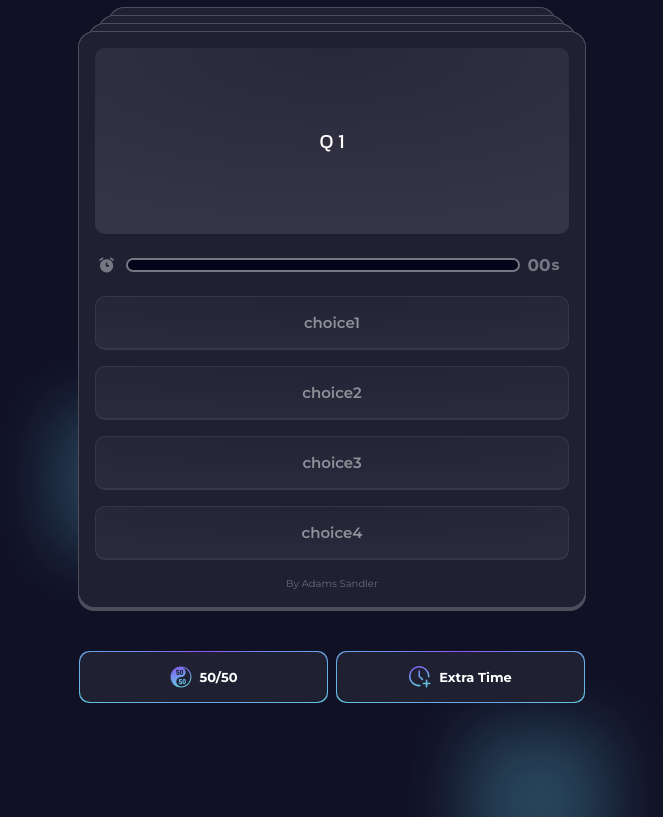
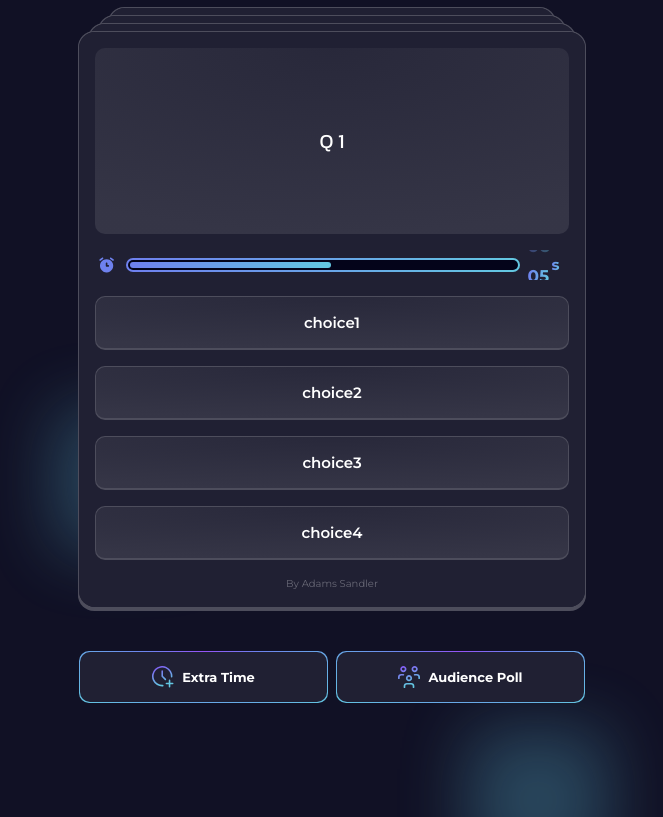
Before and after one commit to witswin/frontend-mini-app, a Next.js app: page /quiz/1/1 in a window 1280 px wide. Shown: the whole page, without its empty margins (308-971 px from the left). Built offline with nearby package versions, Linux system fonts and the light colour scheme.

Commit message:
feat: :sparkles: Add extra time & stats hint

```diff
--- a/src/components/ChoiceButton.tsx
+++ b/src/components/ChoiceButton.tsx
@@ -1,14 +1,14 @@
-import { useQuestionData } from "@/modules/question/hooks";
-import { QUESTION_STATE } from "@/types";
+import { useHints, useQuestionData } from "@/modules/question/hooks";
+import { HINTS, QUESTION_STATE } from "@/types";
 import { Box, Button, ButtonProps, Text } from "@chakra-ui/react";
 import { motion } from "framer-motion";
 import React, { Dispatch, SetStateAction, useMemo } from "react";
 
 interface ChoiceButtonProps extends ButtonProps {
-  percentage?: number;
   buttonInfo: {
     title: string;
     id: string;
+    stats: string;
   };
   selectedChoice: string;
   setSelectedChoice: Dispatch<SetStateAction<string>>;
@@ -26,12 +26,22 @@
 
 export const ChoiceButton = ({
   buttonInfo,
-  percentage,
   selectedChoice,
   setSelectedChoice,
   ...buttonProps
 }: ChoiceButtonProps) => {
   const { questions, activeQuestionId } = useQuestionData();
+  const hints = useHints();
+
+  const showStatsHint = useMemo(
+    () =>
+      hints.usedHints.find(
+        (item) =>
+          item.hintType === HINTS.stats && item.questionId === activeQuestionId
+      ),
+    [activeQuestionId, hints.usedHints]
+  );
+
   const { state, correct } = questions.find(
     (item) => item.id === activeQuestionId
   );
@@ -61,7 +71,6 @@
     [correct, selectedChoice]
   );
 
-
   return (
     <Button
       variant={variant[state]}
@@ -74,7 +83,8 @@
         (state === QUESTION_STATE.freeze &&
           +selectedChoice !== +buttonInfo.id) ||
         (state === QUESTION_STATE.answered &&
-          (+buttonInfo.id !== correct && +selectedChoice !== +buttonInfo.id))
+          +buttonInfo.id !== correct &&
+          +selectedChoice !== +buttonInfo.id)
       }
       as={motion.button}
       key={state}
@@ -86,20 +96,22 @@
     >
       {buttonInfo.title}
 
-      {!!percentage && state === QUESTION_STATE.default && (
+      {state !== QUESTION_STATE.freeze &&
+        state !== QUESTION_STATE.answered &&
+        showStatsHint && (
           <>
             <Box
               position="absolute"
               left="0"
               borderLeftRadius="8px"
-            borderRightRadius={percentage === 100 ? "8px" : "0"}
+              borderRightRadius={+buttonInfo.stats === 100 ? "8px" : "0"}
               zIndex={-1}
               h="full"
-            w={`${percentage}%`}
+              w={`${buttonInfo.stats}%`}
               bg="rgba(256, 256, 256, 0.2)"
             />
             <Text fontSize="md" color="gray.0" position="absolute" right="12px">
-            {percentage}%
+              {buttonInfo.stats}%
             </Text>
           </>
         )}
--- a/src/components/HintButtons.tsx
+++ b/src/components/HintButtons.tsx
@@ -1,7 +1,13 @@
 import { Button, HStack, Text, VStack } from "@chakra-ui/react";
-import React, { useMemo } from "react";
+import React, { useEffect, useMemo, useState } from "react";
 import { ClockPlus, FiftyFifty, UsersGroup } from "./Icons";
 import { HINTS } from "@/types";
+import {
+  useCounterDispatch,
+  useHintsDispatch,
+  useQuestionData,
+} from "@/modules/question/hooks";
+import { AnimatePresence, motion } from "framer-motion";
 
 export const HintButton = ({
   hintType,
@@ -10,6 +16,10 @@
   hintType: HINTS;
   isDisabled?: boolean;
 }) => {
+  const hintDispatch = useHintsDispatch();
+  const counterDispatch = useCounterDispatch();
+  const { activeQuestionId } = useQuestionData();
+
   const selectedHint: {
     [key in HINTS]: {
       headline: string;
@@ -32,20 +42,47 @@
     }),
     [isDisabled]
   );
+  const [showExtraTime, setShowExtraTime] = useState(false);
+
+  useEffect(() => {
+    if (showExtraTime) {
+      setTimeout(() => {
+        setShowExtraTime(false);
+      }, 2000);
+    }
+  }, [showExtraTime]);
 
   return (
+    <>
       <VStack
         p="1px"
         borderRadius="10px"
         as={Button}
         variant="ghost"
         isDisabled={isDisabled}
-      _disabled={{ bg: "gray.400", opacity: "1" }}
+        _disabled={{
+          "&>div": {
+            bg: "glassBackground",
+          },
+        }}
         _hover={{ bg: "primaryRadial" }}
         _focus={{ bg: "primaryRadial" }}
         bg={"primaryRadial"}
         h="52px"
         w="full"
+        onClick={() => {
+          if (hintType === HINTS.extraTime) {
+            setShowExtraTime(true);
+            counterDispatch((prev) => prev + 3);
+          }
+          hintDispatch((prev) => ({
+            ...prev,
+            usedHints: [
+              ...prev.usedHints,
+              { hintType, questionId: activeQuestionId },
+            ],
+          }));
+        }}
       >
         <HStack
           bg="gray.700"
@@ -68,5 +105,35 @@
           </Text>
         </HStack>
       </VStack>
+      <AnimatePresence>
+        {hintType === HINTS.extraTime && showExtraTime && (
+          <motion.div
+            style={{
+              position: "absolute",
+              bottom: 0,
+              right: 0,
+              width: 42,
+              height: 42,
+              borderRadius: "50%",
+              backgroundImage: "var(--chakra-colors-primaryRadial)",
+              display: "flex",
+              justifyContent: "center",
+              alignItems: "center",
+            }}
+            initial={{ opacity: 0 }}
+            animate={{
+              y: [0, -100, -200],
+              x: [0, -20, 0],
+              opacity: [1, 1, 0],
+            }}
+            transition={{ duration: 2, ease: "linear" }}
+          >
+            <Text fontWeight="600" color="gray.0" fontSize="md">
+              +3 s
+            </Text>
+          </motion.div>
+        )}
+      </AnimatePresence>
+    </>
   );
 };
--- a/src/modules/question/context.tsx
+++ b/src/modules/question/context.tsx
@@ -1,4 +1,4 @@
-import { QUESTION_STATE } from "@/types";
+import { HINTS, QUESTION_STATE } from "@/types";
 import {
   createContext,
   Dispatch,
@@ -7,7 +7,8 @@
   useEffect,
   useState,
 } from "react";
-import { questionData } from "./types";
+import { hint, questionData } from "./types";
+import { useCounter, useCounterDispatch } from "./hooks";
 
 export const QuestionData = createContext<questionData>(undefined);
 export const QuestionDataDispatch =
@@ -20,8 +21,8 @@
   children,
   timer = 10,
 }: QuestionDataProviderProps) => {
-  const [counter, setCounter] = useState(timer);
-
+  const counter = useCounter();
+  const counterDispatch = useCounterDispatch();
   const [state, setState] = useState<questionData>({
     activeQuestionId: 0,
     questions: [
@@ -32,10 +33,10 @@
         id: 0,
         correct: 1,
         choices: [
-          { id: "0", title: "choice1" },
-          { id: "1", title: "choice2" },
-          { id: "2", title: "choice3" },
-          { id: "3", title: "choice4" },
+          { id: "0", title: "choice1", stats: "25" },
+          { id: "1", title: "choice2", stats: "25" },
+          { id: "2", title: "choice3", stats: "25" },
+          { id: "3", title: "choice4", stats: "25" },
         ],
       },
       {
@@ -46,10 +47,10 @@
         id: 1,
         correct: 3,
         choices: [
-          { id: "0", title: "choice1" },
-          { id: "1", title: "choice2" },
-          { id: "2", title: "choice3" },
-          { id: "3", title: "choice4" },
+          { id: "0", title: "choice1", stats: "25" },
+          { id: "1", title: "choice2", stats: "25" },
+          { id: "2", title: "choice3", stats: "25" },
+          { id: "3", title: "choice4", stats: "25" },
         ],
       },
       {
@@ -60,10 +61,10 @@
         id: 2,
         correct: 2,
         choices: [
-          { id: "0", title: "choice1" },
-          { id: "1", title: "choice2" },
-          { id: "2", title: "choice3" },
-          { id: "3", title: "choice4" },
+          { id: "0", title: "choice1", stats: "25" },
+          { id: "1", title: "choice2", stats: "25" },
+          { id: "2", title: "choice3", stats: "25" },
+          { id: "3", title: "choice4", stats: "25" },
         ],
       },
     ],
@@ -71,7 +72,7 @@
 
   useEffect(() => {
     const interval = setInterval(() => {
-      setCounter((prev) => {
+      counterDispatch((prev) => {
         if (prev - 1 > 0) {
           return prev - 1;
         }
@@ -129,7 +130,7 @@
   }, [counter, state.activeQuestionId, state.questions]);
 
   useEffect(() => {
-    setCounter(timer);
+    counterDispatch(timer);
   }, [state.activeQuestionId]);
 
   useEffect(() => {
@@ -188,3 +189,38 @@
     </QuestionData.Provider>
   );
 };
+
+export const Hint = createContext<hint>(undefined);
+export const HintDispatch =
+  createContext<Dispatch<SetStateAction<hint>>>(undefined);
+
+interface HintProviderProps extends PropsWithChildren {}
+
+export const HintProvider = ({ children }: HintProviderProps) => {
+  const [state, setState] = useState<hint>({
+    usedHints: [],
+    selectedHints: [HINTS.extraTime, HINTS.stats],
+  });
+
+  return (
+    <Hint.Provider value={state}>
+      <HintDispatch.Provider value={setState}>{children}</HintDispatch.Provider>
+    </Hint.Provider>
+  );
+};
+
+export const Counter = createContext(10);
+export const CounterDispatch =
+  createContext<Dispatch<SetStateAction<number>>>(undefined);
+
+interface CounterProviderProps extends PropsWithChildren {}
+export const CounterProvider = ({ children }: CounterProviderProps) => {
+  const [state, setState] = useState(10);
+  return (
+    <Counter.Provider value={state}>
+      <CounterDispatch.Provider value={setState}>
+        {children}
+      </CounterDispatch.Provider>
+    </Counter.Provider>
+  );
+};
--- a/src/modules/question/hooks.ts
+++ b/src/modules/question/hooks.ts
@@ -1,5 +1,18 @@
 import { useContext } from "react";
-import { QuestionData, QuestionDataDispatch } from "./context";
+import {
+  Counter,
+  CounterDispatch,
+  Hint,
+  HintDispatch,
+  QuestionData,
+  QuestionDataDispatch,
+} from "./context";
 
 export const useQuestionData = () => useContext(QuestionData);
 export const useQuestionDataDispatch = () => useContext(QuestionDataDispatch);
+
+export const useHints = () => useContext(Hint);
+export const useHintsDispatch = () => useContext(HintDispatch);
+
+export const useCounter = () => useContext(Counter);
+export const useCounterDispatch = () => useContext(CounterDispatch);
--- a/src/modules/question/page/index.tsx
+++ b/src/modules/question/page/index.tsx
@@ -1,22 +1,34 @@
-import { Box, HStack, Text, VStack } from "@chakra-ui/react";
+import { Box, Text, VStack } from "@chakra-ui/react";
 import { QuestionCard } from "../components/QuestionCard";
 import { Card } from "@/components/Card";
 import { AnimatePresence, motion } from "framer-motion";
-import { useQuestionData } from "../hooks";
+import { useHints, useQuestionData } from "../hooks";
 import { QuestionBanner } from "../components/QuestionBanner";
 import { HINTS, QUESTION_STATE } from "@/types";
 import { ChoiceButton } from "@/components/ChoiceButton";
 import { ProgressTimer } from "@/components/ProgressTimer";
 import { HintButton } from "@/components/HintButtons";
 
+interface HintContentProps {
+  hint: HINTS;
+}
+const HintContent = ({ hint }: HintContentProps) => {
+  const isDisabled = useHints().usedHints.find(
+    (item) => item.hintType === hint
+  );
+  console.log(isDisabled);
+
+  return <HintButton hintType={hint} isDisabled={!!isDisabled} />;
+};
+
 export const Question = () => {
   const { questions, activeQuestionId } = useQuestionData();
   const activeQuestion = questions.find((item) => item.id === activeQuestionId);
 
-  const selectedHints = [HINTS.fiftyFifty, HINTS.extraTime];
+  const selectedHints = useHints().selectedHints;
 
   return (
-    <VStack  height="full" position="relative" width="full">
+    <VStack height="full" position="relative" width="full">
       {questions.map((item, index, array) => (
         <Box
           zIndex={-1}
@@ -57,7 +69,7 @@
           style={{
             paddingTop: `${questions.length * 8}px`,
             width: "100%",
-            paddingBottom:"36px"
+            paddingBottom: "36px",
           }}
           initial={{
             opacity: 0,
@@ -76,11 +88,38 @@
           <QuestionCard />
         </motion.div>
       </AnimatePresence>
-      <HStack position="sticky" bottom="0px" left={0} width="full">
-        {selectedHints.map((item) => (
-          <HintButton key={item} hintType={item} />
-        ))}
-      </HStack>
+      <AnimatePresence>
+        {/* {activeQuestion.state !== QUESTION_STATE.freeze &&
+          activeQuestion.state !== QUESTION_STATE.answered && ( */}
+        <motion.div
+          initial={{
+            y: 200,
+            opacity: 0,
+          }}
+          animate={{
+            y: 0,
+            opacity: 1,
+          }}
+          exit={{
+            y: 200,
+            opacity: 0,
+          }}
+          style={{
+            position: "sticky",
+            bottom: "0",
+            left: "0",
+            width: "100%",
+            display: "flex",
+            flexDirection: "row",
+            columnGap: "8px",
+          }}
+        >
+          {selectedHints.map((item) => (
+            <HintContent hint={item} key={item} />
+          ))}
+        </motion.div>
+        {/* )} */}
+      </AnimatePresence>
     </VStack>
   );
 };
--- a/src/pages/quiz/[id]/[question].tsx
+++ b/src/pages/quiz/[id]/[question].tsx
@@ -1,13 +1,21 @@
-import { QuestionDataProvider } from "@/modules/question/context";
+import {
+  CounterProvider,
+  HintProvider,
+  QuestionDataProvider,
+} from "@/modules/question/context";
 import { Question } from "@/modules/question/page";
 import { Box, Container } from "@chakra-ui/react";
 import { ReactElement } from "react";
 
 const Index = () => {
   return (
-    <QuestionDataProvider timer={4}>
-      <Question />
-    </QuestionDataProvider>
+    <CounterProvider>
+      <HintProvider>
+        <QuestionDataProvider timer={10}>
+          <Question />
+        </QuestionDataProvider>
+      </HintProvider>
+    </CounterProvider>
   );
 };
 
```
Also changed, not shown: src/modules/question/types.ts (+7 -2 lines). Lines whose indentation alone changed are shown as unchanged.
